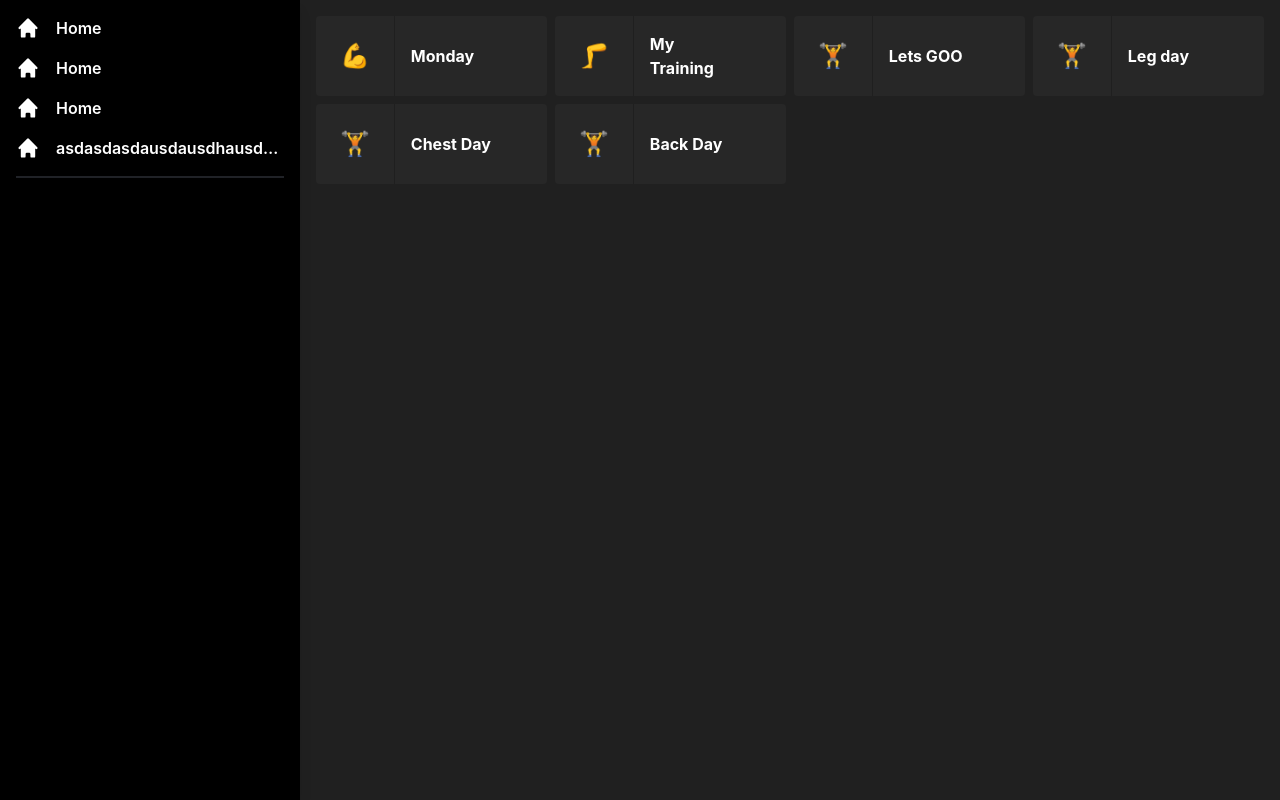
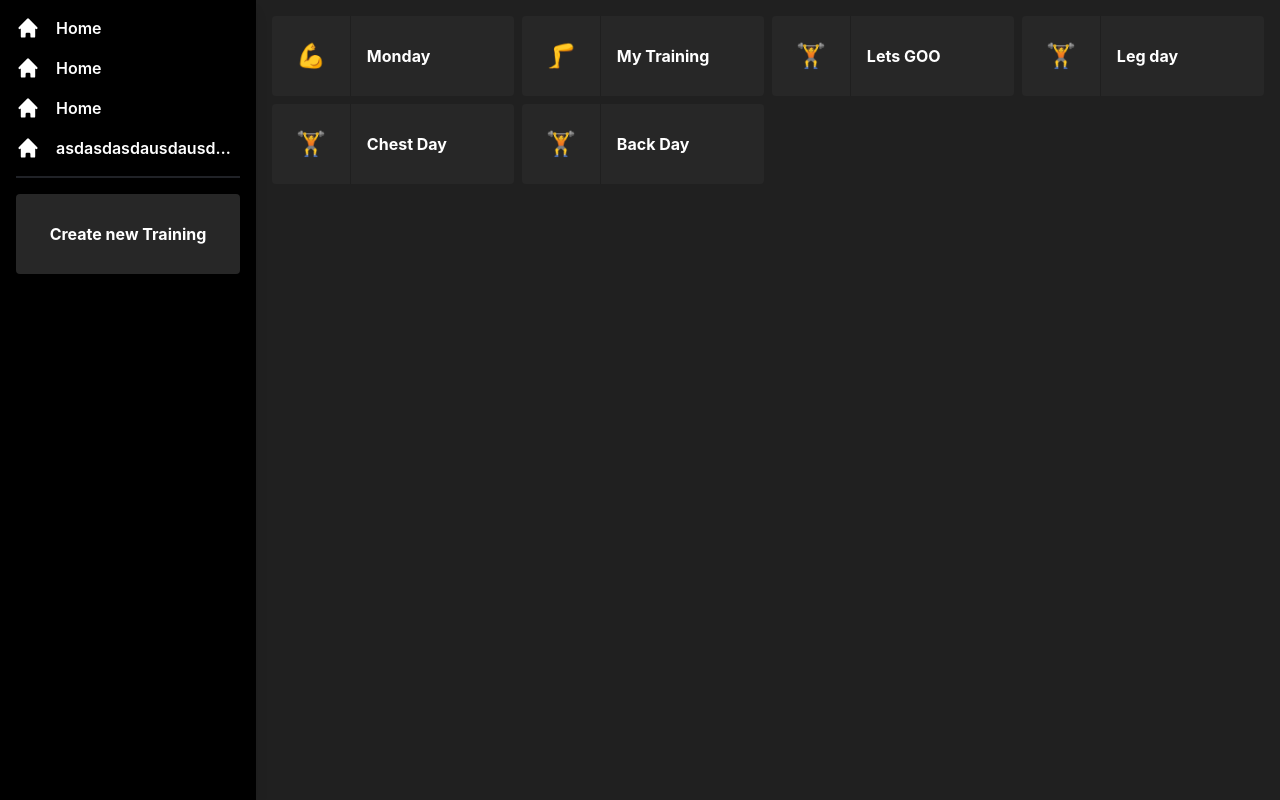
Before and after one commit to Prokopetz/gym-web, a Next.js app: page / in a window 1280 px wide. Built offline with nearby package versions, Linux system fonts and the light colour scheme.

Commit message:
fix: sidebar and sticky header

```diff
--- a/components/Page.tsx
+++ b/components/Page.tsx
@@ -17,7 +17,7 @@ const variants = {
 
 const Header = ({ children, className, animate = false }: PageProps) => {
   return (
-    <motion.main
+    <motion.div
       className={className}
       variants={variants}
       initial={clsx({ "hidden": animate })}
@@ -25,7 +25,7 @@ const Header = ({ children, className, animate = false }: PageProps) => {
       transition={{ type: "linear" }}
     >
       {children}
-    </motion.main>
+    </motion.div>
   );
 };
 
--- a/components/SideBar.tsx
+++ b/components/SideBar.tsx
@@ -1,9 +1,12 @@
 import { HomeIcon } from "@heroicons/react/solid";
 import { useDrag } from "@use-gesture/react";
 import React, { useState } from "react";
+import resolveConfig from 'tailwindcss/resolveConfig'
+import tailwindConfig from '../tailwind.config.js'
 
 const SideBar = () => {
-  const [sideBarWidth, setSideBarWidth] = useState(300);
+  const fullConfig = resolveConfig(tailwindConfig);
+  const [sideBarWidth, setSideBarWidth] = useState<number>(fullConfig.theme.width[64]);
 
   const bind = useDrag(({ xy: [x] }) => {
     const windowSize = window.innerWidth;
@@ -14,13 +17,13 @@ const SideBar = () => {
 
   return (
     <>
-      <div>
+      <div className="opacity-0 w-0 lg:opacity-100 lg:w-fit lg:opacitiy-100">
         <div
           className="relative bg-black h-full shadow-lg"
-          style={{ width: sideBarWidth }}
+          style={{ width: sideBarWidth  }}
         >
           <label
-            className="absolute left-full h-full w-[2px] cursor-col-resize transition-all hover:bg-gray-500/30"
+            className="absolute z-20 left-full h-full w-[2px] cursor-col-resize transition-all hover:bg-gray-500/30"
             {...bind()}
           />
           <div className="p-4 flex flex-col space-y-4">
@@ -47,6 +50,12 @@ const SideBar = () => {
               </div>
             </div>
             <div className="h-[2px] w-full bg-gray-500/30"></div>
+            <button
+              className="mt-8 mb-4 bg-card w-full h-12 rounded text-white font-bold hover:opacity-80 hover:bg-warmGray-700 lg:h-20 duration-300"
+
+            >
+              Create new Training
+            </button>
           </div>
         </div>
       </div>
--- a/package.json
+++ b/package.json
@@ -24,6 +24,7 @@
     "@commitlint/config-conventional": "^15.0.0",
     "@types/node": "16.11.12",
     "@types/react": "17.0.37",
+    "@types/tailwindcss": "^3.0.10",
     "autoprefixer": "^10.4.0",
     "eslint": "8.4.1",
     "eslint-config-next": "12.0.7",
--- a/pages/playlist/[id].tsx
+++ b/pages/playlist/[id].tsx
@@ -34,7 +34,8 @@ const Playlist = ({ playlist }: PlaylistServerSideProps) => {
         <meta name="description" content="Generated by create next app" />
         <link rel="icon" href="/favicon.ico" />
       </Head>
-      <Page.Header><div
+      <Page.Header>
+        <div
           ref={ref}
           className="p-10 w-full flex items-center bg-gradient-to-b from-blue-700 via-[#192ea9] to-dark z-10 text-3xl font-bold text-white transition-all"
         >
@@ -55,15 +56,16 @@ const Playlist = ({ playlist }: PlaylistServerSideProps) => {
             {playlist.name}
           </h1>
         </div>
-      <div className="px-4 py-2 w-full grid grid-cols-[1fr_8fr_2fr_2fr_2fr] sticky top-16 z-10 bg-dark border-b border-gray-300 border-opacity-10 text-white">
+      </Page.Header>
+      <div className="sticky top-16 p-4 mb-2 grid grid-cols-[1fr_8fr_2fr_2fr_2fr] z-10 bg-dark border-b border-gray-300 border-opacity-10 text-white">
         <span>#</span>
         <span>Exercise</span>
         <span className="text-center">Weight</span>
         <span className="text-center">Sets</span>
         <span className="text-center">Reps</span>
-      </div></Page.Header>
+      </div>
+      <Page.Body>
 
-      <Page.Body className="relative">
         <div className="grid grid-cols-[1fr_8fr_2fr_2fr_2fr] gap-y-6">
           {playlist.exercises.map((exercise, index) => {
             return (
--- a/tailwind.config.js
+++ b/tailwind.config.js
@@ -1,21 +1,17 @@
-const colors = require("tailwindcss/colors");
-
 module.exports = {
   content: [
     "./pages/**/*.{js,ts,jsx,tsx}",
     "./components/**/*.{js,ts,jsx,tsx}",
   ],
   theme: {
-    colors: {
-      dark: "#202020",
-      gradientEnd: "#6366f1",
-      card: "#272727",
-      resizeBar: "linear-gradient(hsla(0,0%,100%,.3),hsla(0,0%,100%,.3)) no-repeat 50%/1px 100%",
-      ...colors,
-    },
     extend: {
       border: {
         "": "1px",
+      },
+      colors: {
+        dark: "#202020",
+        gradientEnd: "#6366f1",
+        card: "#272727",
       },
       borderRadius: {
         "": "0.25rem",
```
Lines whose indentation alone changed are shown as unchanged.
